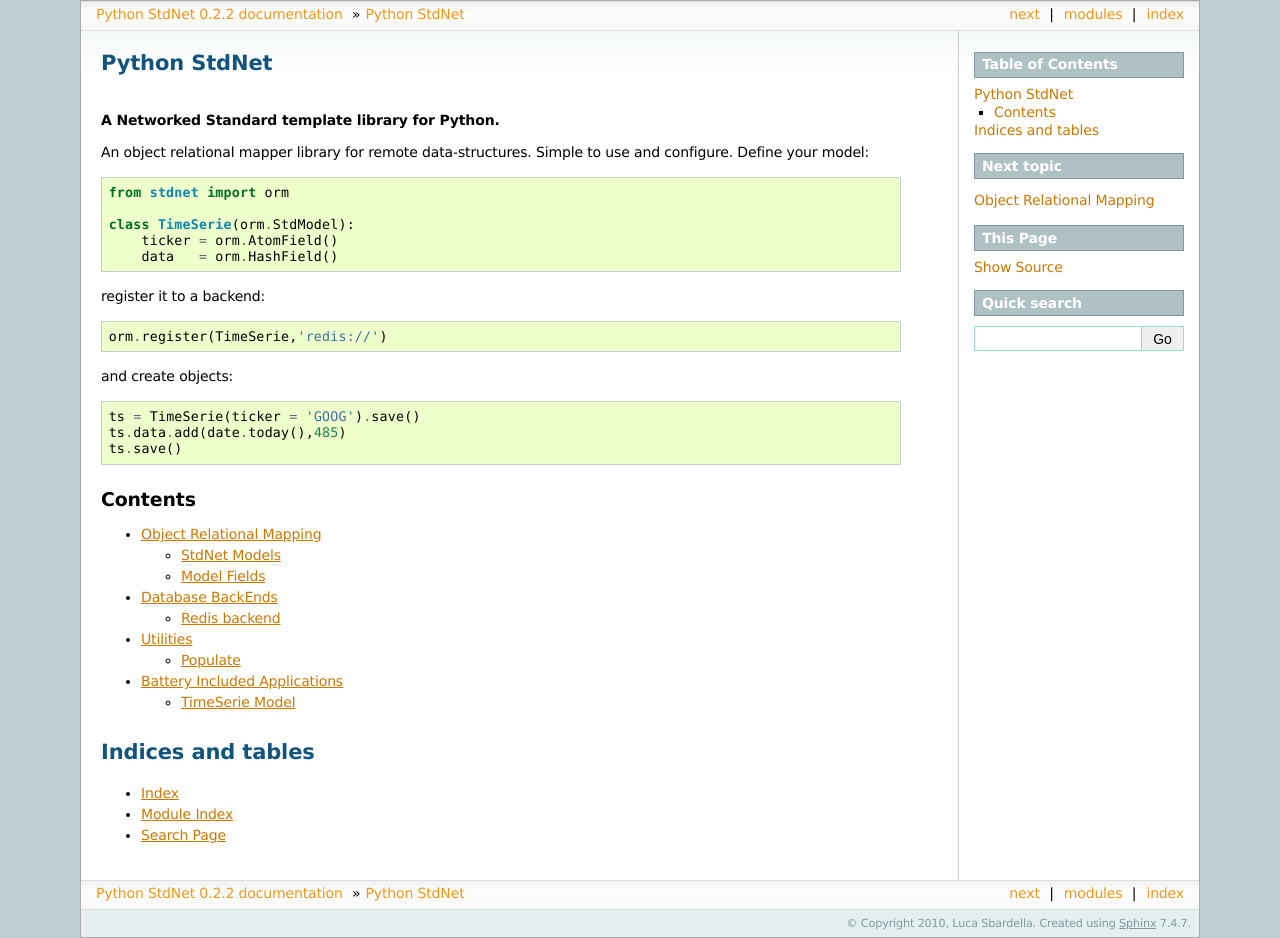
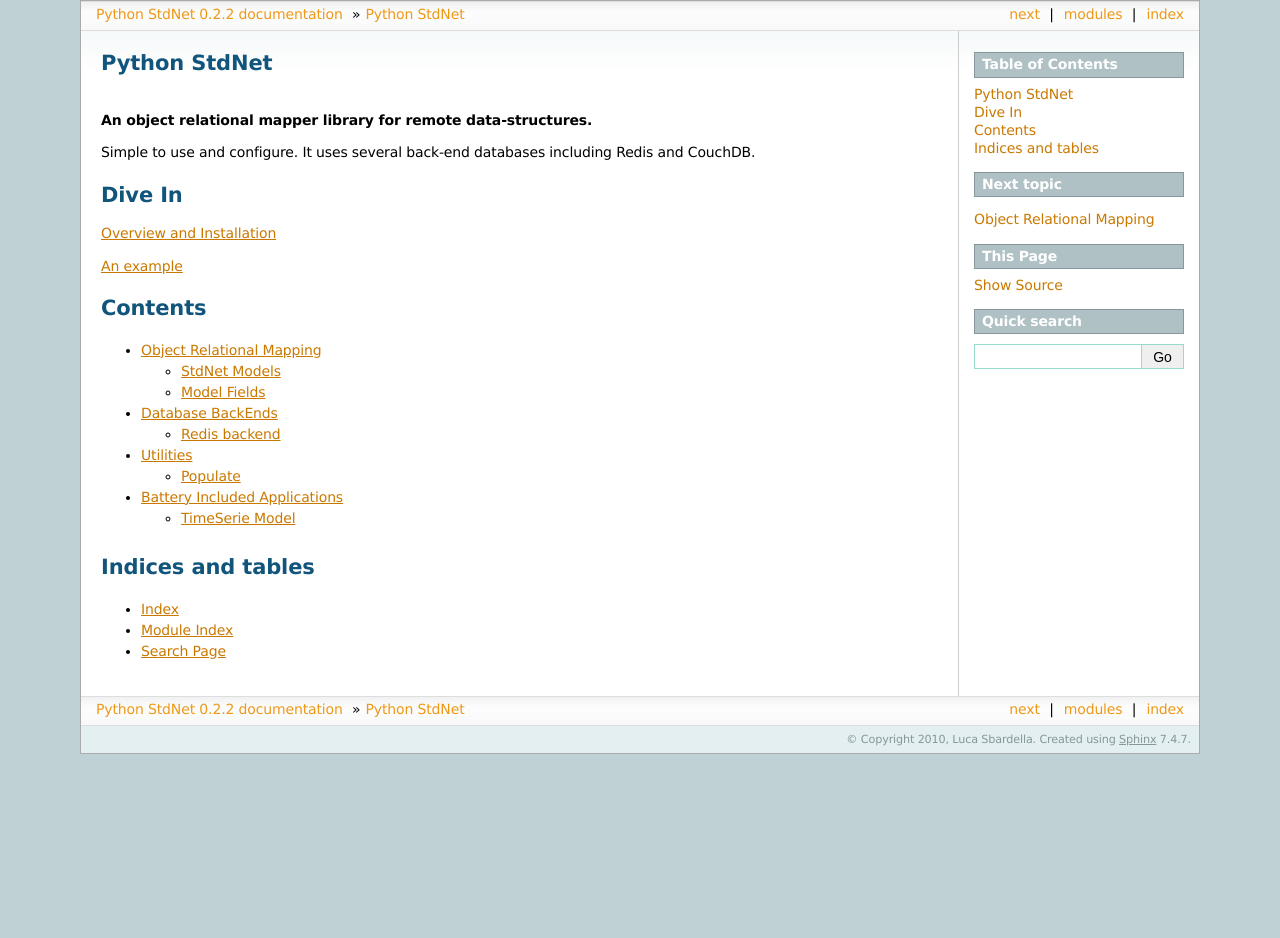
Before and after one commit to TheProjecter/python-stdnet, a Sphinx documentation site: the page built from docs/source/index.rst, in a window 1280 px wide. Built offline with Sphinx 7.4.7, drawn with Linux system fonts in a browser that asks for light colours; formulas are drawn with MathJax 3; after the commit the page ends 900 px from its top, so only the background shows below that.

Commit message:
added more docs and changed setup.py

```diff
--- a/docs/source/index.rst
+++ b/docs/source/index.rst
@@ -2,32 +2,21 @@
 Python StdNet
 =========================================
 
-.. rubric:: A Networked Standard template library for Python.
+.. rubric:: An object relational mapper library for remote data-structures.
+Simple to use and configure. It uses several back-end databases including Redis and CouchDB.
 
-An object relational mapper library for remote data-structures.
-Simple to use and configure. Define your model::
+Dive In
+============
 
-	from stdnet import orm
+:ref:`Overview and Installation <intro-overview>`
 
-	class TimeSerie(orm.StdModel):
-	    ticker = orm.AtomField()
-	    data   = orm.HashField()
-
-register it to a backend::
-
-	orm.register(TimeSerie,'redis://')
-
-and create objects::
-
-	ts = TimeSerie(ticker = 'GOOG').save()
-	ts.data.add(date.today(),485)
-	ts.save()
+:ref:`An example <intro-example>`
 
 
 .. _contents:
 
 Contents
-------------
+===========
 
 .. toctree::
    :maxdepth: 2
--- a/setup.py
+++ b/setup.py
@@ -90,7 +90,7 @@
         url          = 'http://code.google.com/p/python-stdnet/',
         license      = 'BSD',
         description  = 'A networked standard template library and ORM for python',
-        long_description = read('README.rst'),
+        long_description = read('docs/source/overview.rst'),
         packages     = packages,
         cmdclass     = cmdclasses,
         data_files   = data_files,
@@ -101,6 +101,7 @@
             'License :: OSI Approved :: BSD License',
             'Operating System :: OS Independent',
             'Programming Language :: Python',
-            'Topic :: Utilities'
+            'Topic :: Utilities',
+            'Topic :: Database'
         ],
     )
```
Also changed, not shown: README.rst (+11 -38 lines), docs/source/example.rst (added, +20 -0 lines), docs/source/overview.rst (added, +52 -0 lines).
